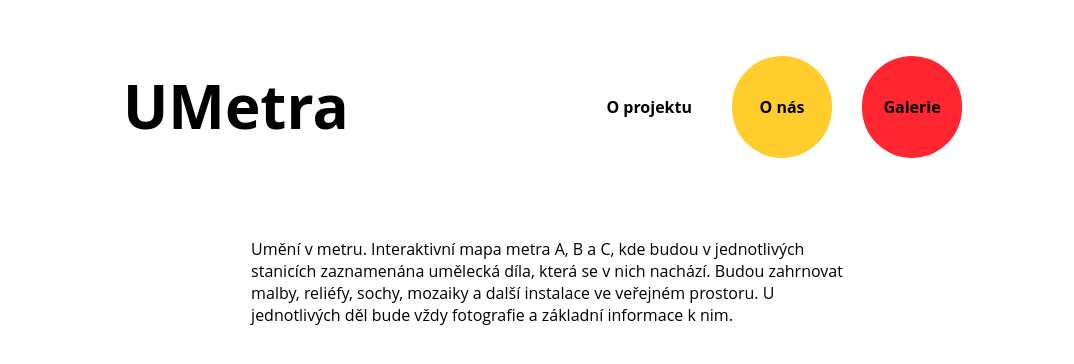
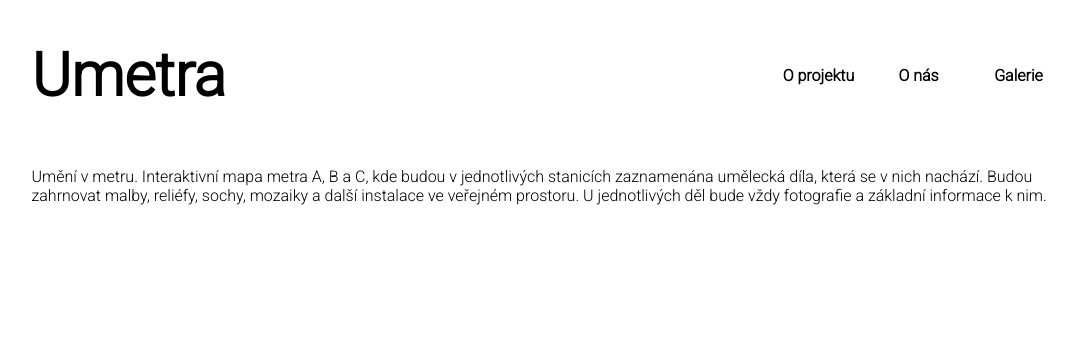
Before and after one commit to NicoleStrunga/o-projektu, a React app: page / in a window 1280 px wide. Shown: the top 364 px of the page, without its empty margins (90-1164 px from the left). Built offline with nearby package versions, Linux system fonts and the light colour scheme.

Commit message:
Header se zmenami stavu

```diff
--- a/src/Header/Header.jsx
+++ b/src/Header/Header.jsx
@@ -4,8 +4,12 @@ import './style.css';
 
 export const Header = () => {
   const [green, setGreen] = useState('');
+  const [yellow, setYellow] = useState('');
+  const [red, setRed] = useState('');
+  // const [bold, setBold] = useState('title');
+  const [title, setTitle] = useState('Umetra');
 
-  const handleMouse = () => {
+  const handleMouseGreen = () => {
     if (green === 'green') {
       setGreen('');
     } else {
@@ -13,15 +17,45 @@ export const Header = () => {
     }
   };
 
+  const handleMouseYellow = () => {
+    if (yellow === 'yellow') {
+      setYellow('');
+    } else {
+      setYellow('yellow');
+    }
+  };
+
+  const handleMouseRed = () => {
+    if (red === 'red') {
+      setRed('');
+    } else {
+      setRed('red');
+    }
+  };
+
+  const handleTitle = () => {
+    if (title === 'Umetra') {
+      setTitle('UMetra');
+    } else {
+      setTitle('Umetra');
+    }
+  };
+
   return (
     <header>
-      <h1>UMetra</h1>
+      <h1
+        onMouseEnter={handleTitle}
+        onMouseLeave={handleTitle}
+        className="title"
+      >
+        {title}
+      </h1>
       <nav>
         <ul>
           <li>
             <Link
-              onMouseEnter={handleMouse}
-              onMouseLeave={handleMouse}
+              onMouseEnter={handleMouseGreen}
+              onMouseLeave={handleMouseGreen}
               className={green}
               to="/"
             >
@@ -29,12 +63,22 @@ export const Header = () => {
             </Link>
           </li>
           <li>
-            <Link className="yellow" to="/about">
+            <Link
+              onMouseEnter={handleMouseYellow}
+              onMouseLeave={handleMouseYellow}
+              className={yellow}
+              to="/about"
+            >
               O nás
             </Link>
           </li>
           <li>
-            <Link className="red" to="/gallery">
+            <Link
+              onMouseEnter={handleMouseRed}
+              onMouseLeave={handleMouseRed}
+              className={red}
+              to="/gallery"
+            >
               Galerie
             </Link>
           </li>
--- a/src/Header/style.css
+++ b/src/Header/style.css
@@ -1,20 +1,14 @@
 h1 {
   font-size: 60px;
-  position: relative;
-  top: 25px;
-  left: 0;
 }
 
 header {
-  position: relative;
+  display: flex;
+  justify-content: space-between;
   align-items: center;
-  padding-bottom: 60px;
 }
 
 nav {
-  position: absolute;
-  top: 0;
-  right: 0;
   text-align: center;
   display: flex;
   flex-direction: row;
@@ -32,8 +26,8 @@ nav ul li a {
   min-width: 100px;
   display: inline-block;
   color: black;
-  margin: 0 15px;
-  padding: 40px 10px;
+  margin: 0;
+  padding: 40px 0;
   border-radius: 50px;
   font-weight: bold;
 }
--- a/src/Home/Home.jsx
+++ b/src/Home/Home.jsx
@@ -2,14 +2,12 @@ import React from 'react';
 
 export const Home = () => {
   return (
-    <div className="container">
-      <p>
-        Umění v metru. Interaktivní mapa metra A, B a C, kde budou v
-        jednotlivých stanicích zaznamenána umělecká díla, která se v nich
-        nachází. Budou zahrnovat malby, reliéfy, sochy, mozaiky a další
-        instalace ve veřejném prostoru. U jednotlivých děl bude vždy fotografie
-        a základní informace k nim.
-      </p>
-    </div>
+    <p>
+      Umění v metru. Interaktivní mapa metra A, B a C, kde budou v jednotlivých
+      stanicích zaznamenána umělecká díla, která se v nich nachází. Budou
+      zahrnovat malby, reliéfy, sochy, mozaiky a další instalace ve veřejném
+      prostoru. U jednotlivých děl bude vždy fotografie a základní informace k
+      nim.
+    </p>
   );
 };
--- a/src/style.css
+++ b/src/style.css
@@ -1,9 +1,11 @@
+@import url('https://fonts.googleapis.com/css2?family=Roboto:wght@100;300&display=swap');
+
 * {
   box-sizing: border-box;
 }
 
 html {
-  font-family: 'Open Sans', sans-serif;
+  font-family: 'Roboto', sans-serif;
   margin: 0 30px;
 }
 
@@ -12,6 +14,6 @@ h2 {
 }
 
 .container {
-  max-width: 70%;
+  max-width: 85%;
   margin: 0 auto;
 }
```
